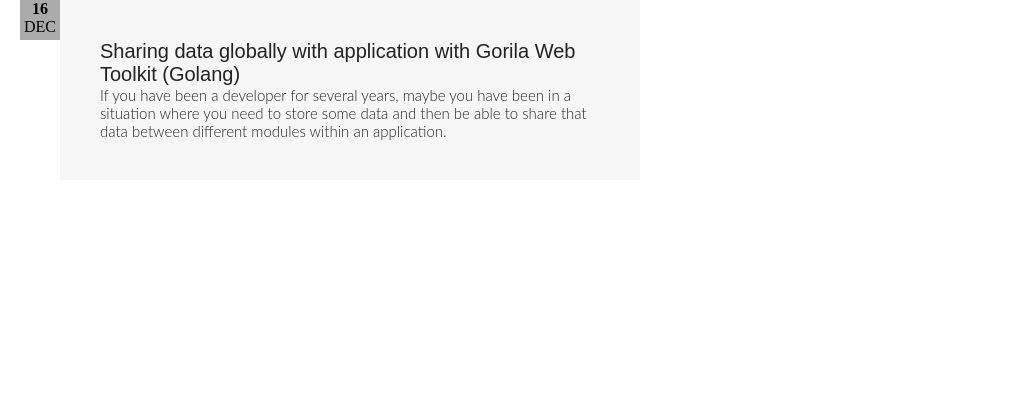
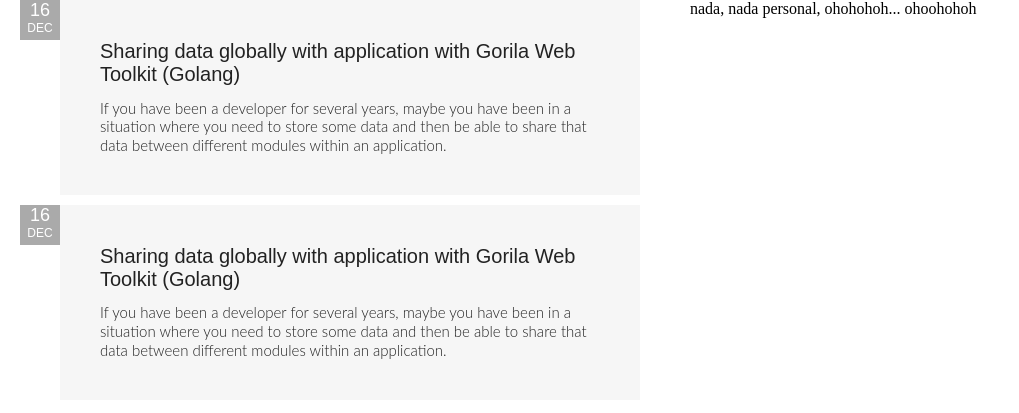
Before and after one commit to WalterGGonzalez/style, a website: page index.html in a window 1280 px wide. Shown: the whole page, without its empty margins (0-1019 px from the left). Drawn offline with Linux system fonts and the light colour scheme; files whose address does not match are found by name.

Commit message:
improvements for post

```diff
--- a/assets/stylesheets/base.scss
+++ b/assets/stylesheets/base.scss
@@ -2,7 +2,8 @@
   font-size: 16px;
 }
 
-body, p, h1 {
+body, p, h1, section, article {
   margin: 0;
   padding: 0;
+  box-sizing: border-box;
 }
--- a/assets/stylesheets/colors.scss
+++ b/assets/stylesheets/colors.scss
@@ -1,3 +1,4 @@
 $whitesmoke: #F6F6F6;
 $darkgray: #AAAAAA;
 $dark: #222222;
+$white: #FFFFFF;
--- a/assets/stylesheets/layouts/content.scss
+++ b/assets/stylesheets/layouts/content.scss
@@ -1,10 +1,11 @@
 #content {
-  max-width: 1390px;
+  margin: 0 auto;
+  max-width: 86.875em;
   width: 100%;
-  margin: 0 auto;
 }
 
 .l-half {
+  float: left;
   width: 50%;
-  &.last { padding-left: 50px; }
+  &.last { padding-left: 3.125em; }
 }
--- a/assets/stylesheets/modules/post.scss
+++ b/assets/stylesheets/modules/post.scss
@@ -1,28 +1,33 @@
 .post {
-
+  margin-bottom: 0.625em;
 }
 
 .post-date {
-  width: 2.5em;
+  background-color: $darkgray;
+  color: $white;
+  float: left;
   height: 2.5em;
   margin-left: 1.25em;
-  float: left;
-  background-color: $darkgray;
   text-align: center;
+  width: 2.5em;
 }
 
+.post-date-day { font: 1.125em 'Lato Regular', sans-serif; }
+.post-date-month { font: 0.75em 'Lato Regular', sans-serif; }
+
 .post-body {
-  padding: 2.5em;
   background-color: $whitesmoke;
   margin-left: 3.75em;
+  padding: 2.5em;
+  color: $dark;
 }
 
 .post-title {
-  color: $dark;
   font: 1.25em 'Lato Regular', sans-serif;
+  margin-bottom: 0.625em;
 }
 
 .post-info {
-  color: $dark;
   font: 0.938em 'Lato Light', sans-serif;
+  line-height: 1.25em
 }
--- a/index.html
+++ b/index.html
@@ -11,8 +11,23 @@
       <section class='l-half'>
         <article class='post'>
           <p class='post-date'>
-            <strong>16</strong>
-            <span>DEC</span>
+            <strong class='post-date-day'>16</strong>
+            <span class='post-date-month'>DEC</span>
+          </p>
+          <section class='post-body'>
+            <h1 class='post-title'>Sharing data globally with application with Gorila Web Toolkit (Golang)</h1>
+            <p class='post-info'>
+              If you have been a developer for several years, maybe you have
+              been in a situation where you need to store some data and then be
+              able to share that data between different modules within an
+              application.
+            </p>
+          </section>
+        </article>
+        <article class='post'>
+          <p class='post-date'>
+            <strong class='post-date-day'>16</strong>
+            <span class='post-date-month'>DEC</span>
           </p>
           <section class='post-body'>
             <h1 class='post-title'>Sharing data globally with application with Gorila Web Toolkit (Golang)</h1>
@@ -26,6 +41,7 @@
         </article>
       </section>
       <section class='l-half last'>
+        nada, nada personal, ohohohoh... ohoohohoh
       </section>
     </section>
     <section id='footer'>
```
Also changed, not shown: public/stylesheets/base.css, public/stylesheets/layouts/content.css, public/stylesheets/main.css, public/stylesheets/modules/post.css, 3 other files.
